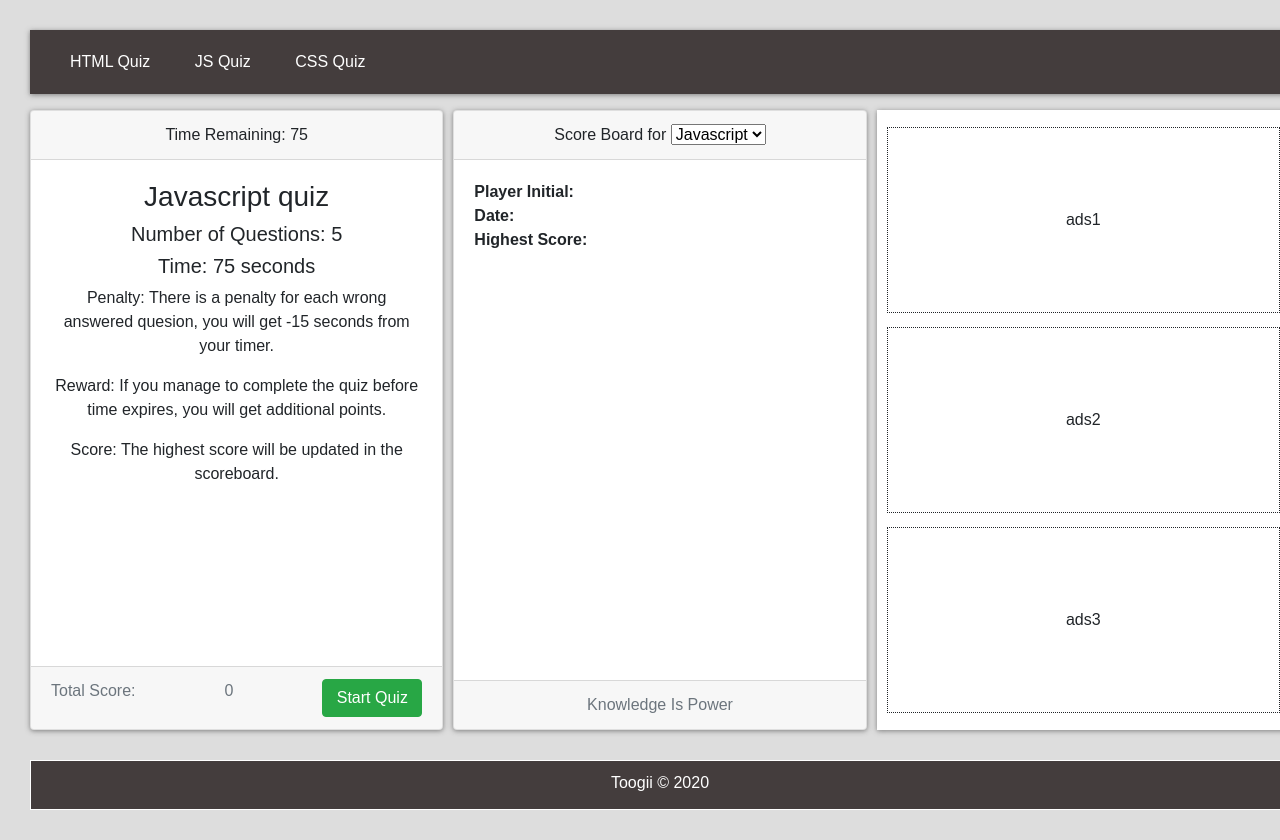
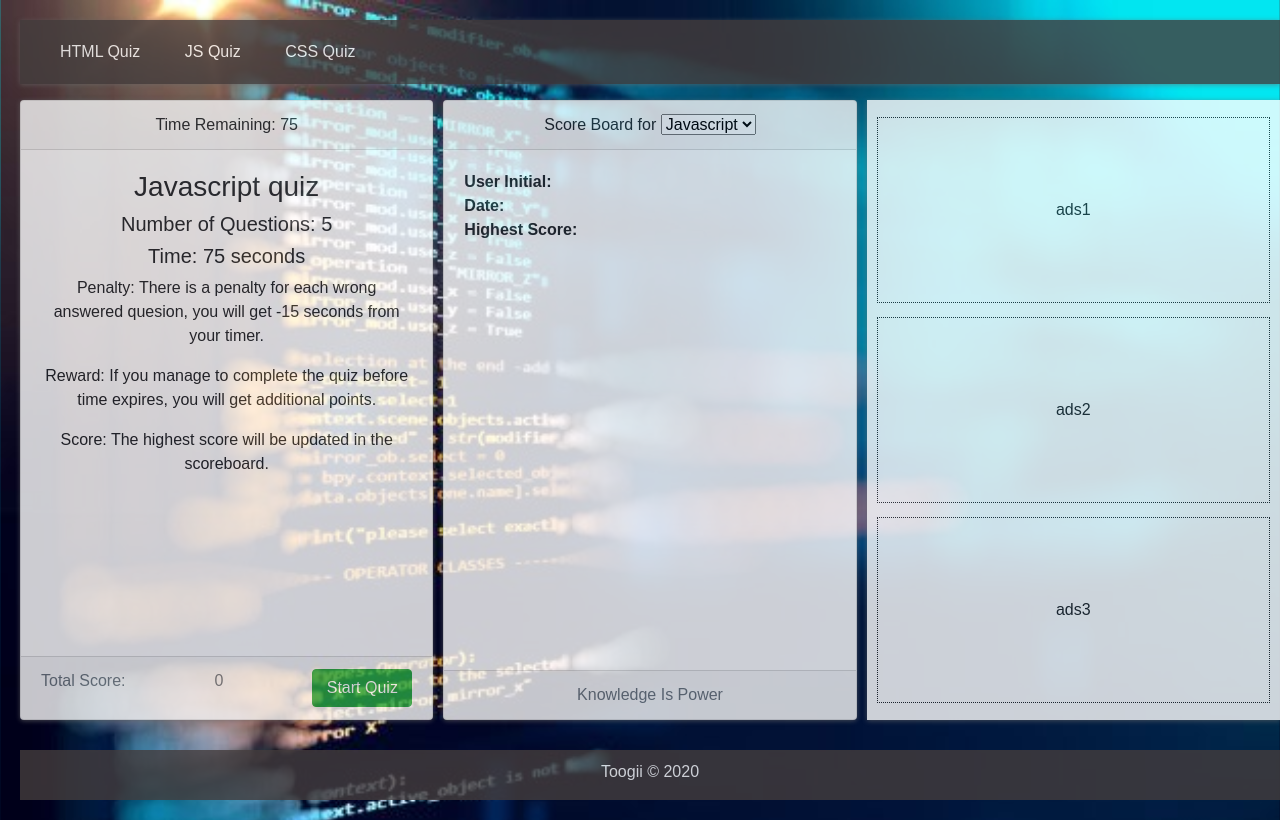
Before and after one commit to Toogii2019/code_quiz, a plain HTML site: page index.html in a window 1280 px wide. Drawn offline with nearby package versions, Linux system fonts and the light colour scheme.

Commit message:
Added background image

```diff
--- a/index.html
+++ b/index.html
@@ -49,7 +49,7 @@
                 <div class="card-body player-info">
                   <div>
 
-                    <div><b>Player Initial:</b> <span id="scoreboard-initial"></span></div>
+                    <div><b>User Initial:</b> <span id="scoreboard-initial"></span></div>
                     <div><b>Date:</b> <span id="scoreboard-date"></span></div>
                     <div><b>Highest Score:</b> <span id="scoreboard-score"></span></div>
 
--- a/static/css/style.css
+++ b/static/css/style.css
@@ -11,10 +11,11 @@
 
 body {
     font-family: sans-serif;
-
-    background: var(--primary);
+    background-image: url(../images/bg.jpg);
+    /* background: var(--primary); */
+    background-size: cover;
     box-sizing: border-box;
-    padding: 10px;
+    /* padding: 10px; */
     margin: 10px;
 }
 
@@ -39,6 +40,7 @@ nav ul {
     background: var(--dark);
     box-shadow: var(--shadow);
     padding: 20px;
+    opacity: 0.8;
 }
 nav li {
     display: inline;
@@ -73,11 +75,11 @@ ul:last-child {
 
 
 footer {
-    border: 1px solid;
     background: var(--dark);
     color: white;
     text-align: center;
     padding: 10px;
+    opacity: 0.8;
     /* margin-right: 20px; */
 }
 
@@ -92,18 +94,20 @@ footer {
     justify-content: space-around;
     padding: 10px;
     box-shadow: var(--shadow);
+    opacity: 0.8;
 
 }
 .quiz-board {
     grid-area: quiz-board;
     min-height: 500px;
     box-shadow: var(--shadow);
-
+    opacity: 0.8;
 }
 
 .score-board {
     grid-area: score-board;
     box-shadow: var(--shadow);
+    opacity: 0.8;
 }
 .quiz-type-choose {
     font-family: sans-serif;
```
Also changed, not shown: static/images/bg.jpg (added).
